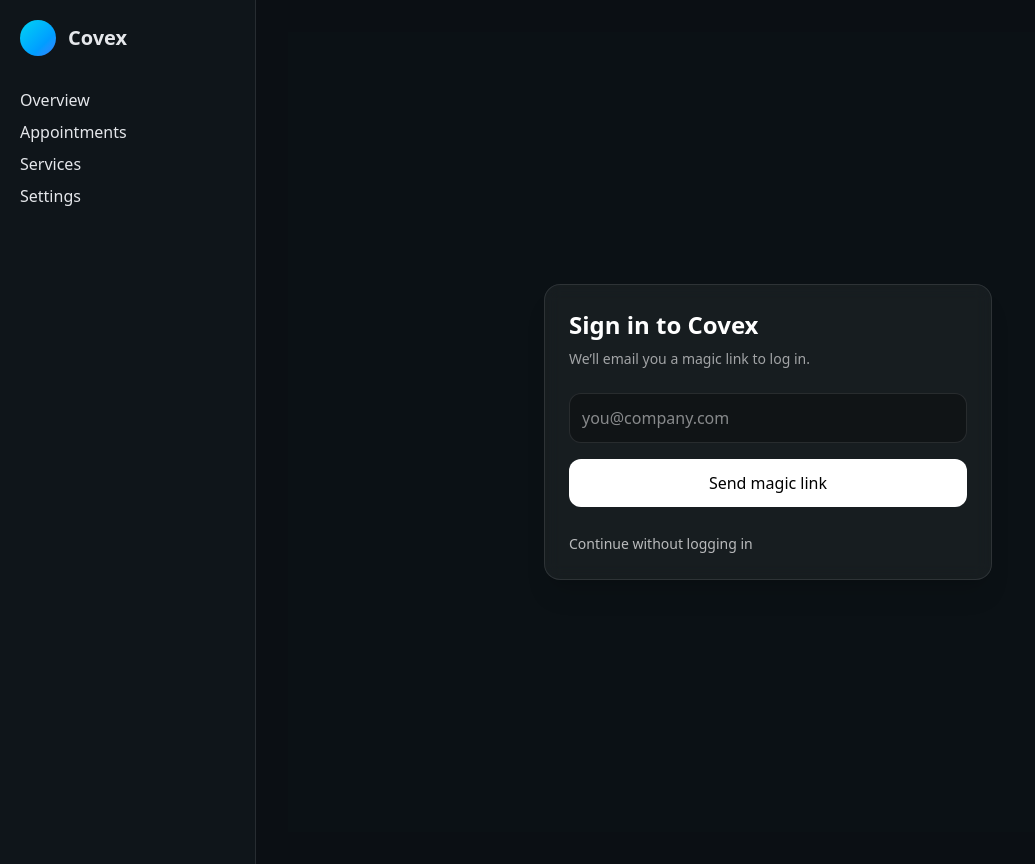
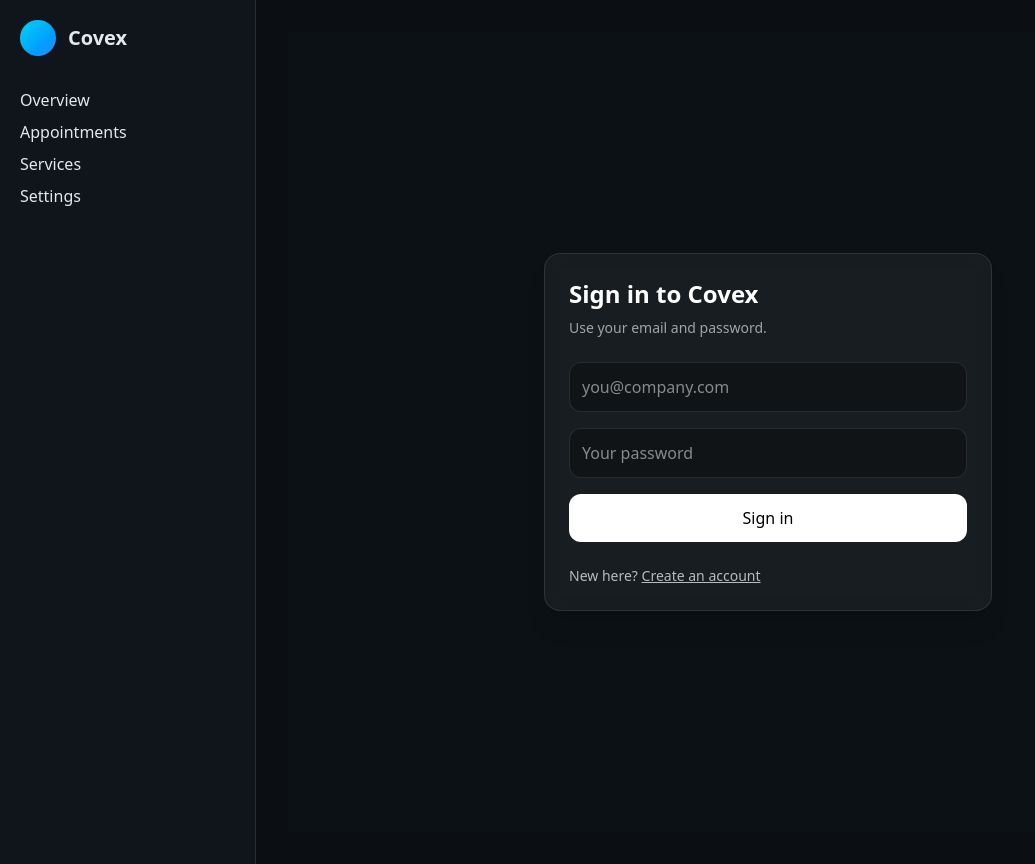
Before and after one commit to Covex-ai/covex-dashboard, a Next.js app: page /login in a window 1280 px wide. Shown: the whole page, without its empty margins (0-1035 px from the left). Built offline with nearby package versions, Linux system fonts and the light colour scheme; no server answers.

Commit message:
Update page.tsx

```diff
--- a/app/login/page.tsx
+++ b/app/login/page.tsx
@@ -1,64 +1,33 @@
 "use client";
 
-import { Suspense, useEffect, useState } from "react";
-import { useSearchParams, useRouter } from "next/navigation";
+import { Suspense, useState } from "react";
+import { useRouter, useSearchParams } from "next/navigation";
 import { createBrowserSupabaseClient } from "@/lib/supabaseBrowser";
 
-// Prevent static export/prerender for this page (safer for auth)
-// and remove the CSR bailout warning during build.
 export const dynamic = "force-dynamic";
 
 function LoginInner() {
-  const searchParams = useSearchParams();
   const router = useRouter();
+  const params = useSearchParams();
+  const next = params.get("next") || "/";
   const supabase = createBrowserSupabaseClient();
 
   const [email, setEmail] = useState("");
-  const [status, setStatus] = useState<"idle" | "sending" | "sent" | "error">(
-    "idle"
-  );
-  const [message, setMessage] = useState<string>("");
+  const [password, setPassword] = useState("");
+  const [err, setErr] = useState<string | null>(null);
+  const [loading, setLoading] = useState(false);
 
-  // Optional: if we arrive with `?redirect=...` we’ll use it later
-  const redirect = searchParams.get("redirect") || "/";
-
-  // If already signed in, go home
-  useEffect(() => {
-    supabase.auth.getSession().then(({ data }) => {
-      if (data.session) router.replace("/");
-    });
-  }, [router, supabase]);
-
-  async function handleSend(e: React.FormEvent) {
+  async function onLogin(e: React.FormEvent) {
     e.preventDefault();
-    setStatus("sending");
-    setMessage("");
-
-    try {
-      const origin =
-        typeof window !== "undefined" ? window.location.origin : "";
-      const emailRedirectTo = `${origin}/auth/callback?next=${encodeURIComponent(
-        redirect
-      )}`;
-
-      const { error } = await supabase.auth.signInWithOtp({
-        email,
-        options: { emailRedirectTo },
-      });
-
-      if (error) {
-        setStatus("error");
-        setMessage(error.message || "Failed to send magic link.");
-        return;
-      }
-      setStatus("sent");
-      setMessage(
-        "Magic link sent! Check your email and open the link on this device."
-      );
-    } catch (err: any) {
-      setStatus("error");
-      setMessage(err?.message ?? "Something went wrong.");
+    setErr(null);
+    setLoading(true);
+    const { error } = await supabase.auth.signInWithPassword({ email, password });
+    setLoading(false);
+    if (error) {
+      setErr(error.message);
+      return;
     }
+    router.replace(next);
   }
 
   return (
@@ -66,10 +35,10 @@ function LoginInner() {
       <div className="w-full max-w-md rounded-2xl border border-white/10 bg-white/5 backdrop-blur p-6 shadow-xl">
         <h1 className="text-2xl font-semibold">Sign in to Covex</h1>
         <p className="mt-2 text-sm text-white/60">
-          We’ll email you a magic link to log in.
+          Use your email and password.
         </p>
 
-        <form onSubmit={handleSend} className="mt-6 space-y-4">
+        <form onSubmit={onLogin} className="mt-6 space-y-4">
           <input
             type="email"
             required
@@ -78,31 +47,32 @@ function LoginInner() {
             placeholder="you@company.com"
             className="w-full rounded-xl border border-white/10 bg-black/30 p-3 outline-none focus:border-white/30"
           />
+          <input
+            type="password"
+            required
+            value={password}
+            onChange={(e) => setPassword(e.target.value)}
+            placeholder="Your password"
+            className="w-full rounded-xl border border-white/10 bg-black/30 p-3 outline-none focus:border-white/30"
+          />
           <button
             type="submit"
-            disabled={status === "sending"}
+            disabled={loading}
             className="w-full rounded-xl bg-white text-black py-3 font-medium hover:bg-white/90 disabled:opacity-60"
           >
-            {status === "sending" ? "Sending..." : "Send magic link"}
+            {loading ? "Signing in…" : "Sign in"}
           </button>
         </form>
 
-        {message && (
-          <div
-            className={`mt-4 text-sm ${
-              status === "error" ? "text-red-400" : "text-green-400"
-            }`}
+        {err && <div className="mt-4 text-sm text-red-400">{err}</div>}
+
+        <div className="mt-6 text-sm text-white/70">
+          New here?{" "}
+          <button
+            onClick={() => router.push("/signup")}
+            className="underline hover:text-white"
           >
-            {message}
-          </div>
-        )}
-
-        <div className="mt-6">
-          <button
-            onClick={() => router.push("/")}
-            className="text-sm text-white/70 hover:text-white"
-          >
-            Continue without logging in
+            Create an account
           </button>
         </div>
       </div>
@@ -110,7 +80,6 @@ function LoginInner() {
   );
 }
 
-// Wrap the component that calls useSearchParams in Suspense
 export default function LoginPage() {
   return (
     <Suspense fallback={<div className="p-6 text-white">Loading…</div>}>
```
